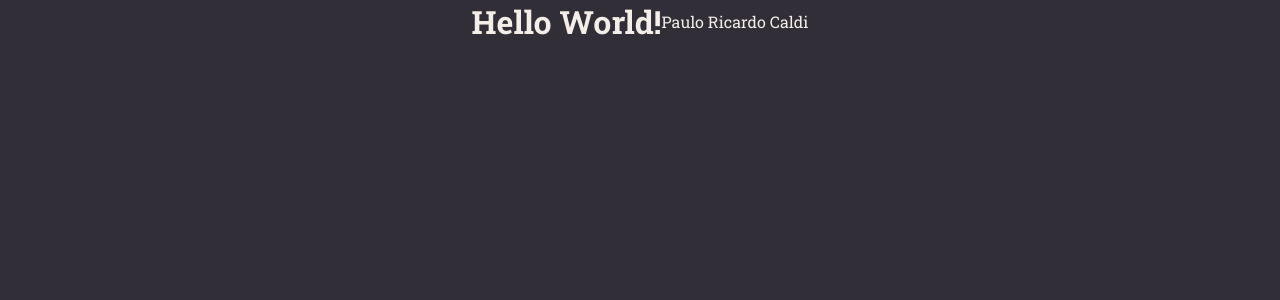
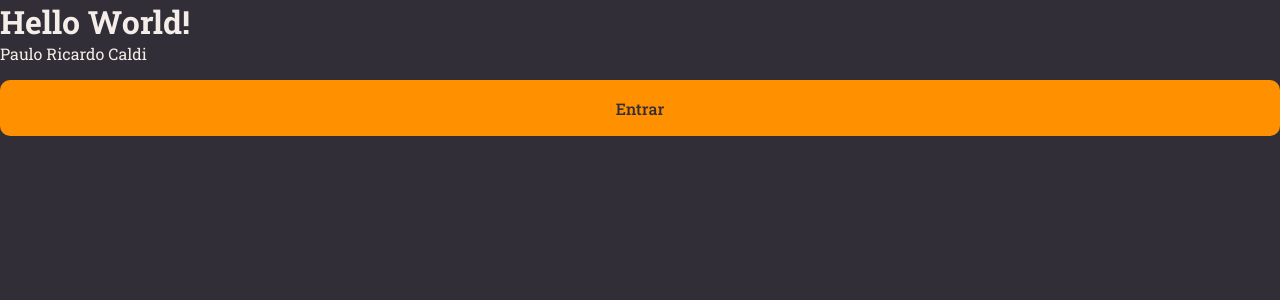
Before and after one commit to pcaldi/rocketNotes, a React (Vite) app: page / in a window 1280 px wide. Shown: the top 300 px of the page. Built offline with nearby package versions, Linux system fonts and the light colour scheme.

Commit message:
Component Button

```diff
--- /dev/null
+++ b/src/components/Button/index.jsx
@@ -0,0 +1,10 @@
+import { Container } from "./styles";
+
+
+export function Button() {
+  return (
+    <Container>
+      Entrar
+    </Container>
+  )
+}
--- /dev/null
+++ b/src/components/Button/styles.js
@@ -0,0 +1,24 @@
+import styled from "styled-components";
+
+export const Container = styled.button`
+  width: 100%;
+  background-color: ${({ theme }) => theme.COLORS.ORANGE};
+  color: ${({ theme }) => theme.COLORS.BACKGROUND_800};
+
+  height: 56px;
+  border: 0;
+  border-radius: 10px;
+  padding: 0 16px;
+  margin-top: 16px;
+  font-weight: 500;
+
+  &:disabled {
+    opacity: 0.5;
+  }
+
+
+
+
+  cursor: pointer;
+
+`;
--- a/src/pages/Details/index.jsx
+++ b/src/pages/Details/index.jsx
@@ -1,10 +1,12 @@
-import {Container} from "./styles"
+import { Button } from "../../components/Button"
+import { Container } from "./styles"
 
 export function Details() {
   return (
     <Container>
       <h1>Hello World!</h1>
       <span>Paulo Ricardo Caldi</span>
+      <Button />
     </Container>
   )
 }
--- a/src/pages/Details/styles.js
+++ b/src/pages/Details/styles.js
@@ -1,8 +1,6 @@
 import styled from "styled-components";
 
 export const Container = styled.div`
-  display: flex;
-  justify-content: center;
-  align-items: center;
+
 
 `
```
